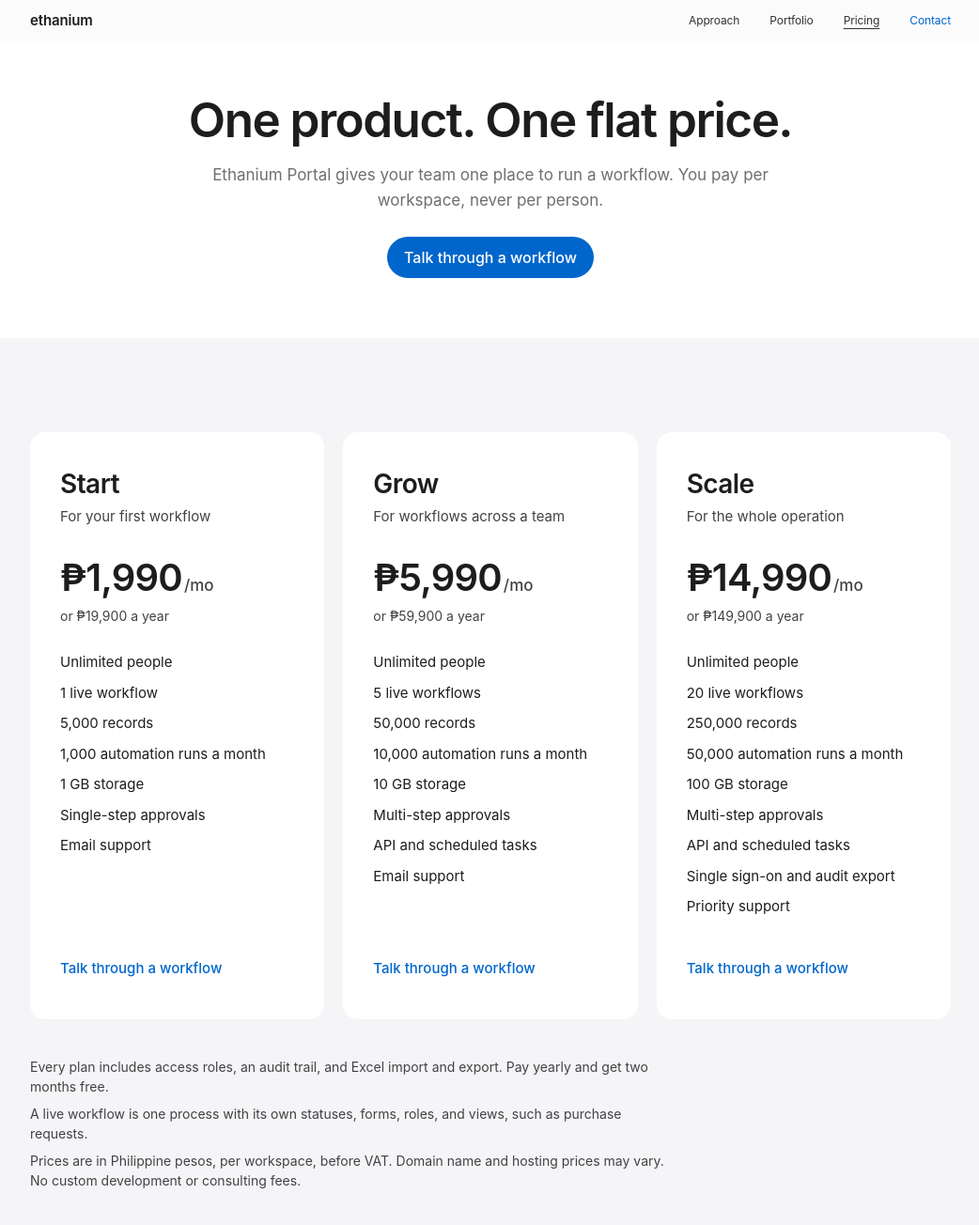
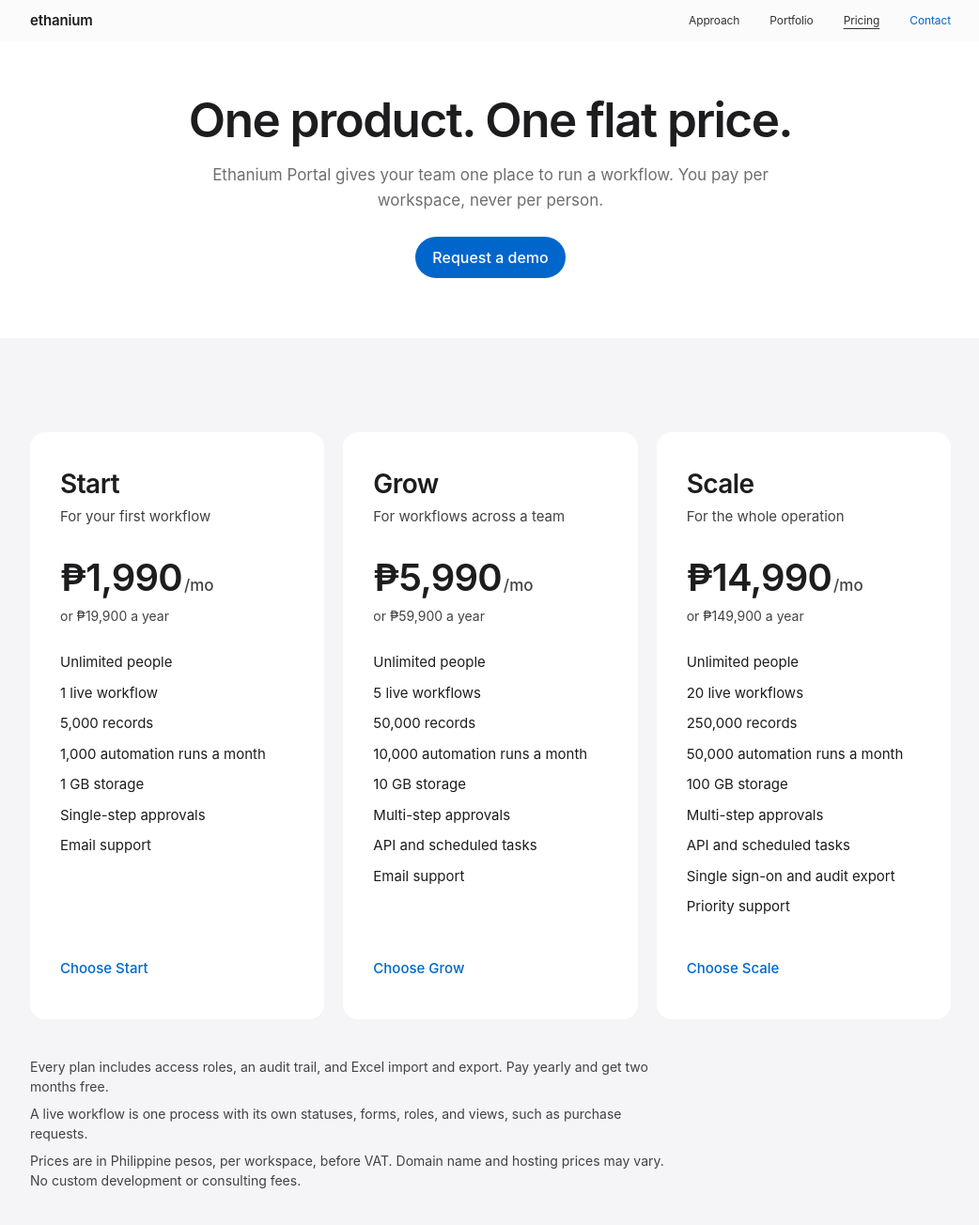
Before and after one commit to ethanium/ethanium.github.io, a Jekyll site: the page built from pricing/index.html, in a window 1280 px wide and 1400 px high. Shown: the top 1304 px of the window at 94% size, without its empty margins (118-1160 px from the left). Built offline with Jekyll 4.4.1, drawn with Linux system fonts in a browser that asks for light colours; some of the changed text lies outside the part shown.

Commit message:
Replace "Talk through a workflow" with "Request a demo" and plan labels
Use "Request a demo" for the contact action on the homepage and pricing page,
and "Choose Start", "Choose Grow", and "Choose Scale" on the plan cards so no
label repeats three times. Update the homepage email subject to match.

Record the label rule in DESIGN.md and bring section 12 of the strategy doc up
to date with what is now live.

Co-Authored-By: Claude Sonnet 5.5 <noreply@anthropic.com>

```diff
--- a/index.html
+++ b/index.html
@@ -11,7 +11,7 @@ permalink: /
                     <h1>Business work that has <span>outgrown spreadsheets.</span></h1>
                     <p class="hero-copy">We help B2B teams replace spreadsheet- and email-heavy operations with custom portals that organize business data and automate everyday workflows.</p>
                     <div class="hero-actions">
-                        <a class="button-primary" href="#contact">Talk through a workflow</a>
+                        <a class="button-primary" href="#contact">Request a demo</a>
                         <a class="text-link" href="#work">Explore selected work</a>
                     </div>
                 </div>
@@ -101,7 +101,7 @@ permalink: /
                     <h2>Replace one manual workflow with a useful first release.</h2>
                     <p>We’ll define the process, scope a practical starting point, and tailor the project around what your team needs. Ongoing support can be arranged separately.</p>
                 </div>
-                <a class="button-primary" href="mailto:ethanium@live.com?subject=Business%20portal%20project">Talk through a workflow</a>
+                <a class="button-primary" href="mailto:ethanium@live.com?subject=Ethanium%20Portal%20demo">Request a demo</a>
             </div>
         </section>
 
--- a/pricing/index.html
+++ b/pricing/index.html
@@ -9,7 +9,7 @@ permalink: /pricing/
         <h1 class="section-heading" id="pricing-heading">One product. One flat price.</h1>
         <p class="section-intro">Ethanium Portal gives your team one place to run a workflow. You pay per workspace, never per person.</p>
         <div class="hero-actions">
-            <a class="button-primary" href="mailto:ethanium@live.com?subject=Ethanium%20Portal%20pricing">Talk through a workflow</a>
+            <a class="button-primary" href="mailto:ethanium@live.com?subject=Ethanium%20Portal%20demo">Request a demo</a>
         </div>
     </div>
 </section>
@@ -32,7 +32,7 @@ permalink: /pricing/
                     <li>Single-step approvals</li>
                     <li>Email support</li>
                 </ul>
-                <a class="plan-link" href="mailto:ethanium@live.com?subject=Ethanium%20Portal%3A%20Start%20plan" aria-label="Talk through a workflow on the Start plan">Talk through a workflow</a>
+                <a class="plan-link" href="mailto:ethanium@live.com?subject=Ethanium%20Portal%3A%20Start%20plan">Choose Start</a>
             </article>
             <article class="plan-card" aria-labelledby="plan-grow">
                 <h3 id="plan-grow">Grow</h3>
@@ -49,7 +49,7 @@ permalink: /pricing/
                     <li>API and scheduled tasks</li>
                     <li>Email support</li>
                 </ul>
-                <a class="plan-link" href="mailto:ethanium@live.com?subject=Ethanium%20Portal%3A%20Grow%20plan" aria-label="Talk through a workflow on the Grow plan">Talk through a workflow</a>
+                <a class="plan-link" href="mailto:ethanium@live.com?subject=Ethanium%20Portal%3A%20Grow%20plan">Choose Grow</a>
             </article>
             <article class="plan-card" aria-labelledby="plan-scale">
                 <h3 id="plan-scale">Scale</h3>
@@ -67,7 +67,7 @@ permalink: /pricing/
                     <li>Single sign-on and audit export</li>
                     <li>Priority support</li>
                 </ul>
-                <a class="plan-link" href="mailto:ethanium@live.com?subject=Ethanium%20Portal%3A%20Scale%20plan" aria-label="Talk through a workflow on the Scale plan">Talk through a workflow</a>
+                <a class="plan-link" href="mailto:ethanium@live.com?subject=Ethanium%20Portal%3A%20Scale%20plan">Choose Scale</a>
             </article>
         </div>
         <div class="plan-notes">
@@ -186,6 +186,6 @@ permalink: /pricing/
             <h2>Move one workflow off spreadsheets.</h2>
             <p>Tell us which process you run today and which plan fits it.</p>
         </div>
-        <a class="button-primary" href="mailto:ethanium@live.com?subject=Ethanium%20Portal%20pricing">Talk through a workflow</a>
+        <a class="button-primary" href="mailto:ethanium@live.com?subject=Ethanium%20Portal%20demo">Request a demo</a>
     </div>
 </section>
```
Also changed, not shown: DESIGN.md (+3 -1 lines), docs/strategy.md (+5 -5 lines).
